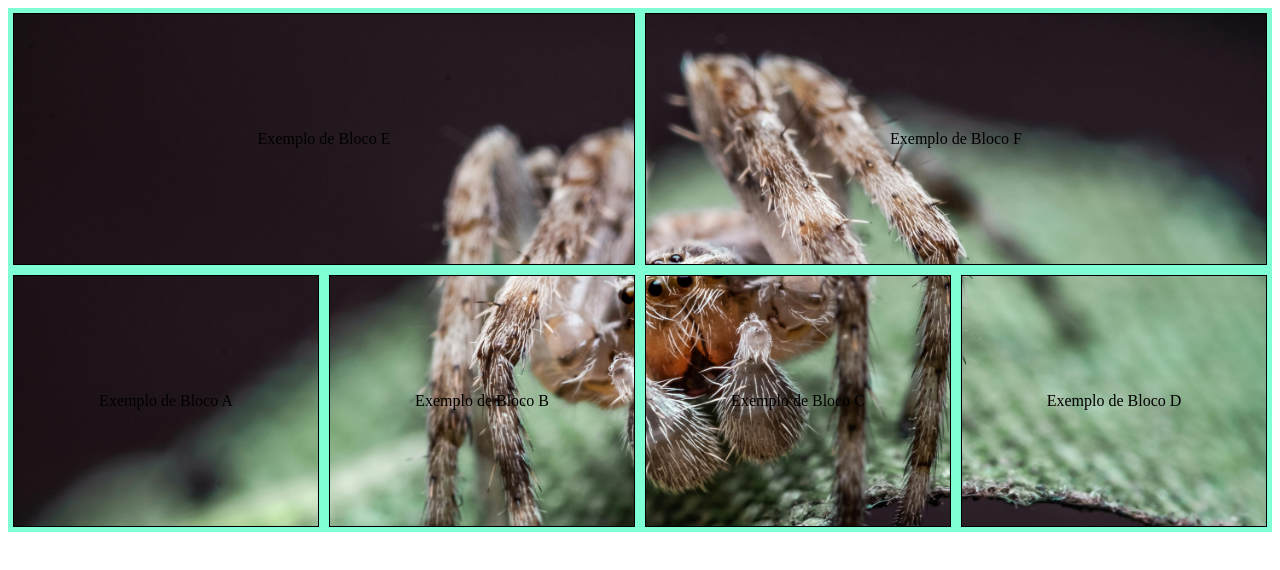
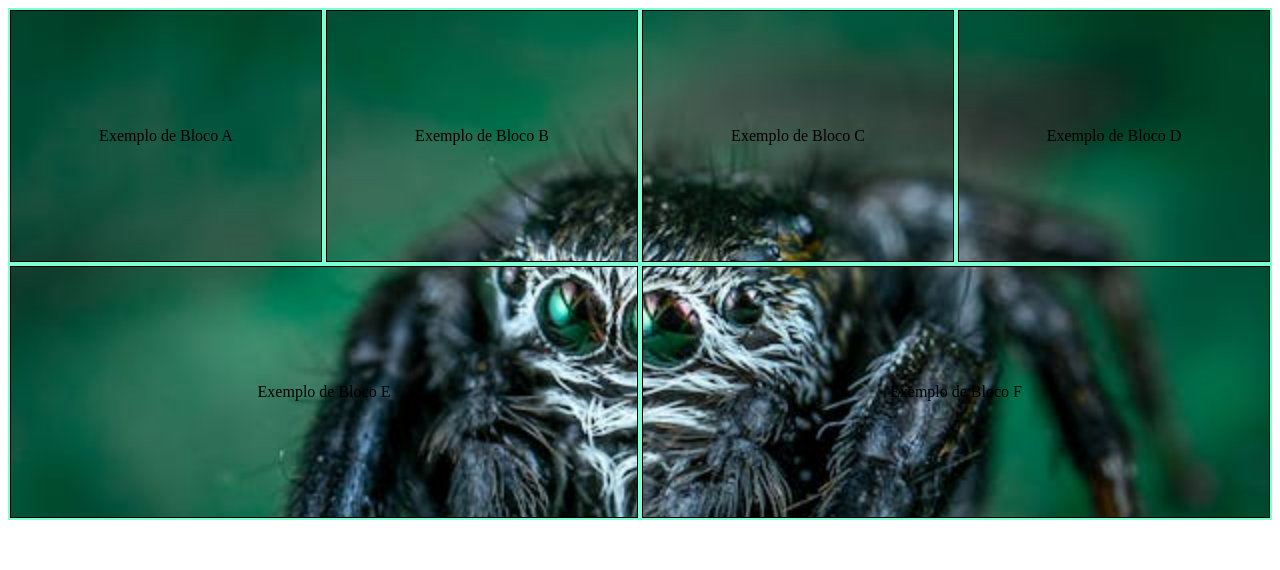
Before and after one commit to wagnerpx/Estudonauta, a plain HTML site: page Exercicios/ex027/flex003/index.html in a window 1280 px wide. Drawn offline with Linux system fonts and the light colour scheme.

Commit message:
Atualizando

```diff
--- a/Exercicios/ex027/flex003/index.html
+++ b/Exercicios/ex027/flex003/index.html
@@ -1,28 +1,29 @@
 <!DOCTYPE html>
 <html lang="pt-br">
   <head>
-    <meta charset="UTF-8">
-    <meta name="viewport" content="width=device-width, initial-scale=1.0">
+    <meta charset="UTF-8" />
+    <meta name="viewport" content="width=device-width, initial-scale=1.0" />
     <title>Flexible Box</title>
     <style>
       body {
         display: flex;
-            justify-content: space-evenly;
+        justify-content: center;
       }
 
-        div.container{
+      div.container {
         background-color: aquamarine;
         display: flex;
-            flex-flow: row wrap-reverse;
+        flex-direction: row;
+        flex-wrap: wrap;
       }
 
       div.item {
-            background: blueviolet url(images/armadeira.jpg) no-repeat;
-            background-position: center center;
+        background: blueviolet url(images/tarantula.jpg) no-repeat;
+        background-position: top right;
         background-attachment: fixed;
         background-size: cover;
         border: 1px solid black;
-            margin: 5px;
+        margin: 2px;
         display: flex;
         flex: auto;
         justify-content: center;
```
Lines whose indentation alone changed are shown as unchanged.
